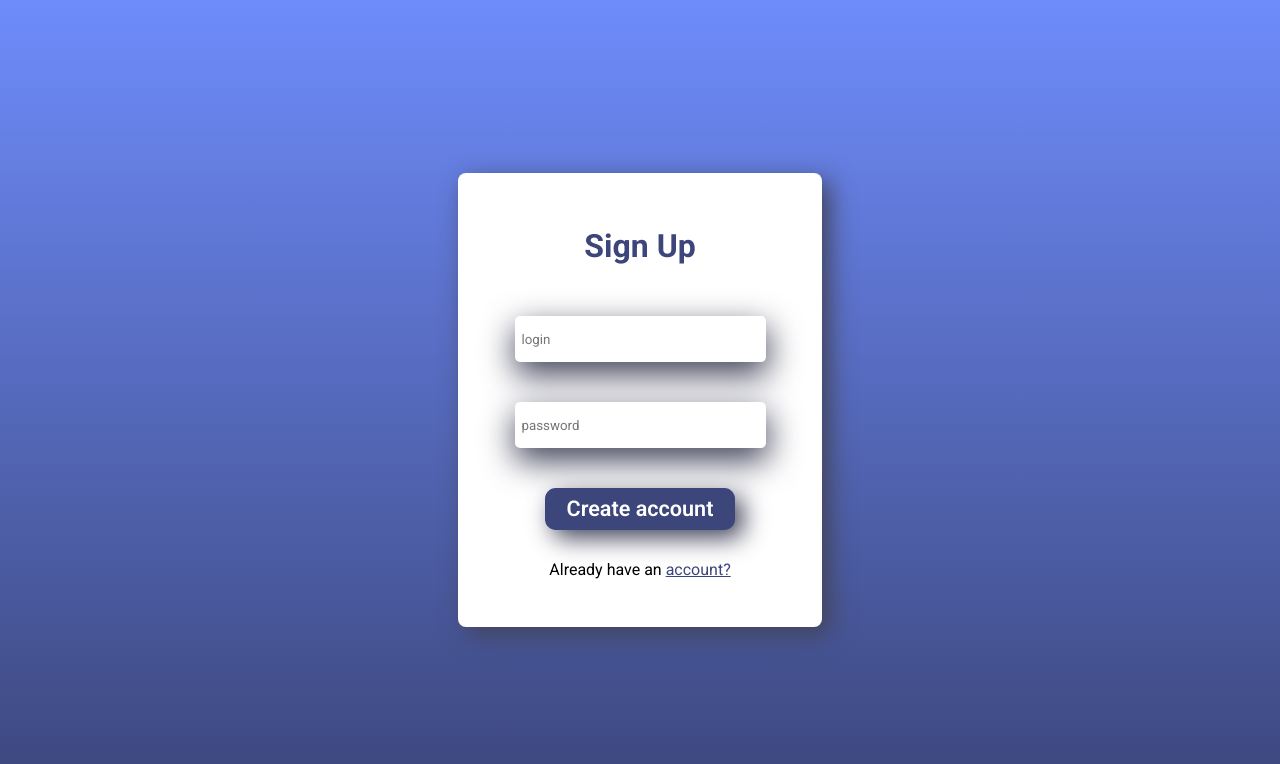
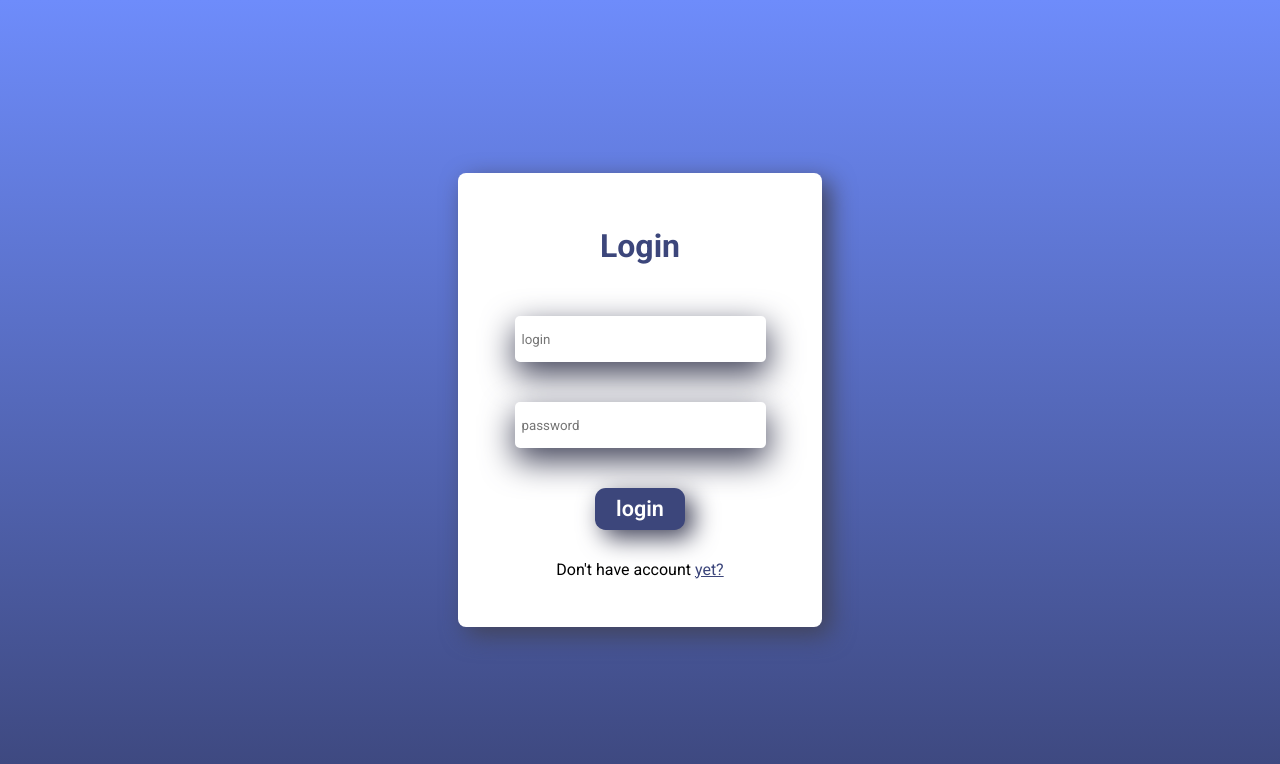
Before and after one commit to GracjanHajdasz/login, a React (Vite) app in the folder frontend/: page / in a window 1280 px wide. Shown: the top 764 px of the page. Built offline with nearby package versions, Linux system fonts and the light colour scheme.

Commit message:
can switch from login page to singup page from now

```diff
--- a/frontend/src/App.jsx
+++ b/frontend/src/App.jsx
@@ -1,11 +1,17 @@
 import { Login } from "./components/Login.jsx";
 import "./App.css";
 import { Signup } from "./components/Signup.jsx";
+import { useState } from "react";
 
 function App() {
+  const [hasAccount, setHasAccount] = useState(true);
   return (
     <div className="app-container">
-      <Signup />
+      {hasAccount ? (
+        <Login setHasAccount={setHasAccount} />
+      ) : (
+        <Signup setHasAccount={setHasAccount} />
+      )}
     </div>
   );
 }
--- a/frontend/src/components/Login.css
+++ b/frontend/src/components/Login.css
@@ -66,4 +66,5 @@ p{
 span {
     color: rgba(60, 70, 123, 1);
     text-decoration: underline;
+    cursor: pointer;
 }
--- a/frontend/src/components/Login.jsx
+++ b/frontend/src/components/Login.jsx
@@ -1,6 +1,6 @@
 import "./Login.css";
 
-export function Login() {
+export function Login({ setHasAccount }) {
   return (
     <div className="container">
       <h1>Login</h1>
@@ -8,7 +8,8 @@ export function Login() {
       <input type="password" placeholder="password" />
       <button>login</button>
       <p>
-        Don't have account <span>yet?</span>
+        Don't have account{" "}
+        <span onClick={() => setHasAccount(false)}>yet?</span>
       </p>
     </div>
   );
--- a/frontend/src/components/Signup.jsx
+++ b/frontend/src/components/Signup.jsx
@@ -1,6 +1,6 @@
 import "./Login.css";
 
-export function Signup() {
+export function Signup({ setHasAccount }) {
   return (
     <div className="container">
       <h1>Sign Up</h1>
@@ -8,7 +8,8 @@ export function Signup() {
       <input type="password" placeholder="password" />
       <button>Create account</button>
       <p>
-        Already have an <span>account?</span>
+        Already have an{" "}
+        <span onClick={() => setHasAccount(true)}>account?</span>
       </p>
     </div>
   );
```
